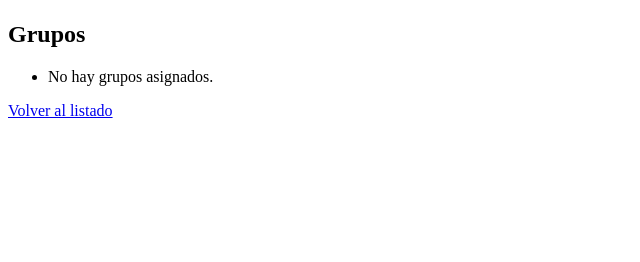
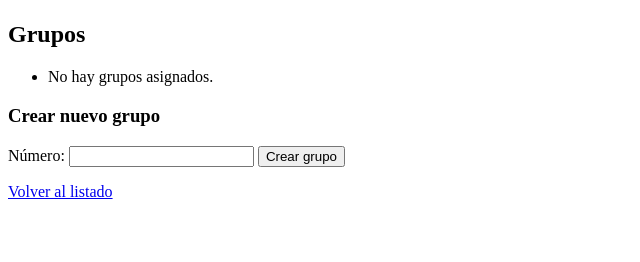
Before and after one commit to andersongeng/sistema-de-gestion-de-grupos, a Flask app: page /evaluaciones/1 in a window 1280 px wide. Shown: the part 38-300 px from the top of the page, without its empty margins (0-640 px from the left). Run offline with Flask 3, Linux system fonts and the light colour scheme.

Commit message:
Add: Create new group section

```diff
--- a/app/templates/evaluaciones/detalle_evaluacion.html
+++ b/app/templates/evaluaciones/detalle_evaluacion.html
@@ -18,6 +18,44 @@
     {% endfor %}
   </ul>
 
+  <h3>Crear nuevo grupo</h3>
+  <form id="crear-grupo-form">
+    <label for="numero">Número:</label>
+    <input type="number" id="numero" name="numero" required min="1">
+    <input type="hidden" id="evaluacion_id" name="evaluacion_id" value="{{ evaluacion.id }}">
+    <button type="submit">Crear grupo</button>
+    <span id="grupo-msg" role="status" aria-live="polite" style="margin-left:8px"></span>
+  </form>
+
+  <script>
+  (function(){
+    const form = document.getElementById('crear-grupo-form');
+    const msg = document.getElementById('grupo-msg');
+    form.addEventListener('submit', async function(e){
+      e.preventDefault();
+      msg.textContent = '';
+      const numero = document.getElementById('numero').value;
+      const evaluacion_id = document.getElementById('evaluacion_id').value;
+      try {
+        const res = await fetch("{{ url_for('groups_bp.crear_grupo') }}", {
+          method: 'POST',
+          headers: {'Content-Type': 'application/json'},
+          body: JSON.stringify({ numero: Number(numero), evaluacion_id: Number(evaluacion_id) })
+        });
+        if (res.ok) {
+          msg.textContent = 'Grupo creado.';
+          window.location.reload();
+        } else {
+          const data = await res.json().catch(() => ({}));
+          msg.textContent = data.error || 'Error al crear grupo';
+        }
+      } catch (err) {
+        msg.textContent = 'Error de red';
+      }
+    });
+  })();
+  </script>
+
   <p><a href="{{ url_for('evaluacion_bp.listar_evaluaciones') }}">Volver al listado</a></p>
 </body>
 </html>
```
